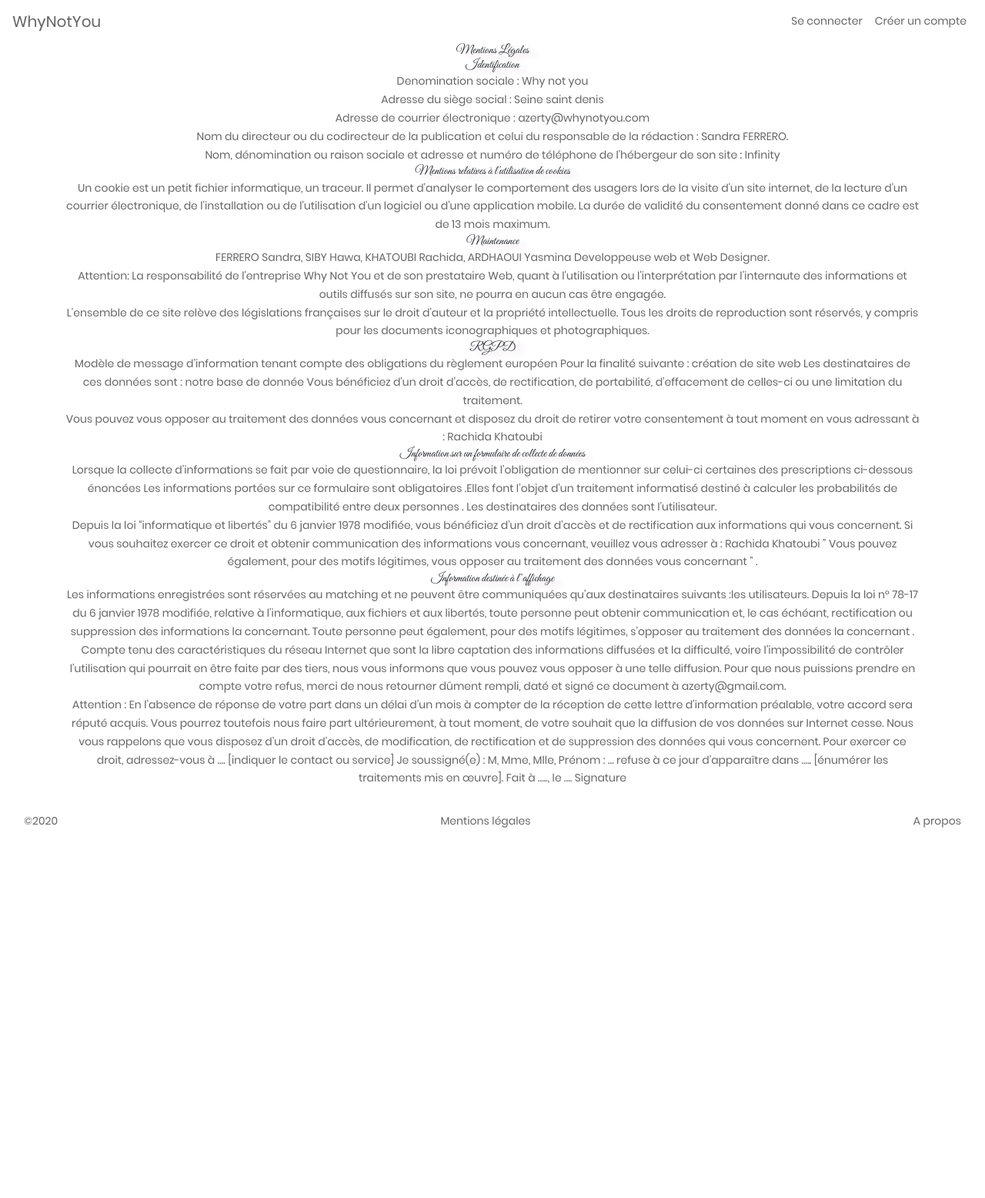
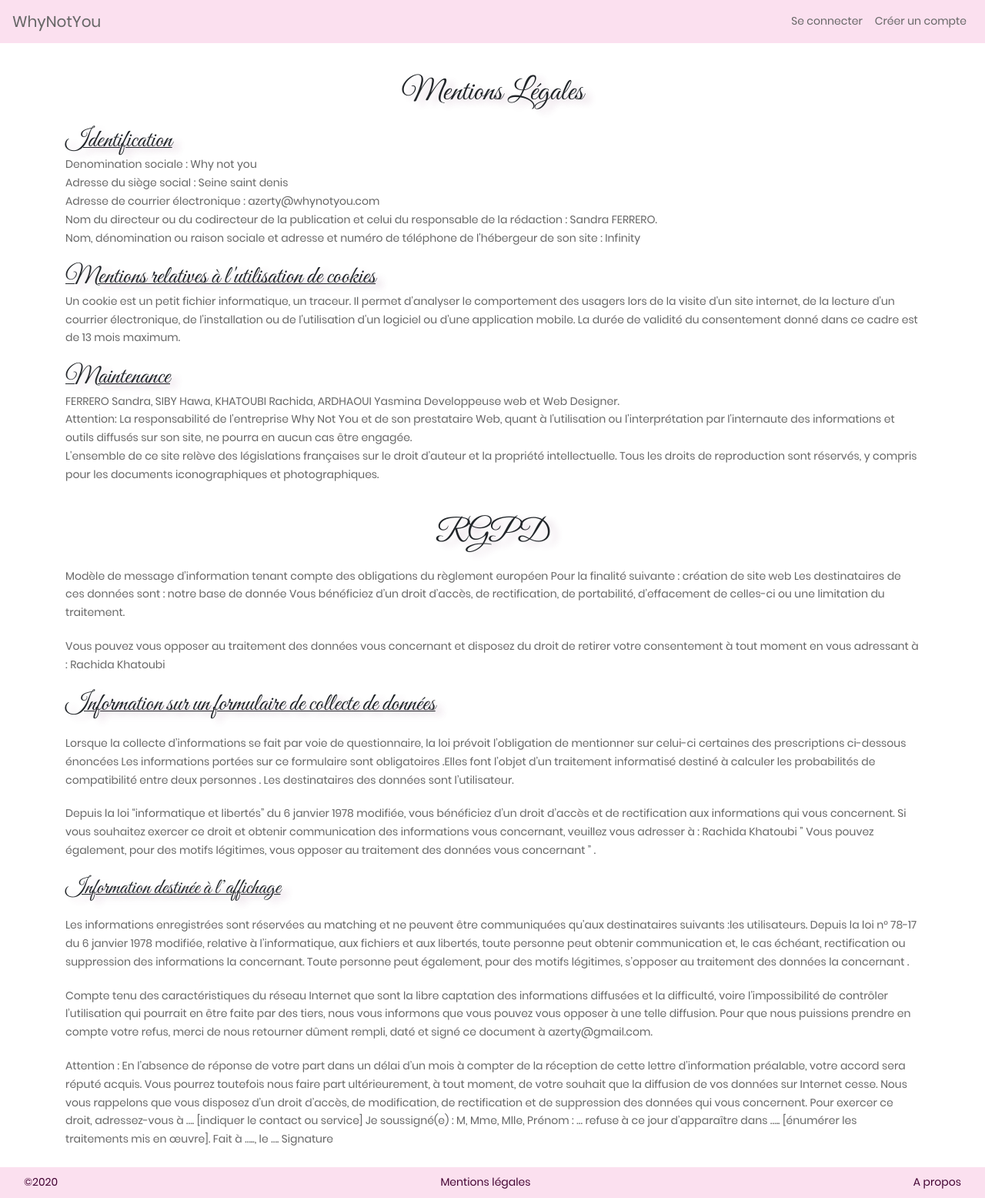
Before and after one commit to sandra-f/WhyNotYou, a PHP site: template templates/autres/rgpd.html.twig in a window 1280 px wide. Shown: the whole page at 77% size. Before the commit the page ends 1075 px from the top, so only its background shows below. Run offline with PHP 8.4, Linux system fonts and the light colour scheme; the template is opened without the code that fills it, so the values that code supplies are empty; some libraries are stand-ins or nearby versions.

Commit message:
ajout css

```diff
--- a/public/css/home.css
+++ b/public/css/home.css
@@ -1,3 +1,18 @@
+
+header{
+    background-color: rgba(248, 194, 223, 0.502);
+}
+#header p{
+    color: rgb(66, 2, 50);
+}
+#header a{
+    color: rgb(66, 2, 50);
+}
+#header a:hover{
+    color: #ce79f0;
+}
+
+
 #contenu {
     background-image:url('../img/porter.jpg');
     background-size: 100% 100%;;
@@ -41,13 +56,7 @@
 
 #titre-h1{
     padding-top: 1px ;
-    padding-bottom: 15px;
-    font-size: 1.8em;
-}
-
-#intro h1{
-    font-size: 2rem;
-
+    padding-bottom: 13px;
 }
 
 .rejoint a{
@@ -78,10 +87,14 @@
     margin-top: -40px;
 }
 
+h1{
+    font-family: 'Great Vibes', cursive;
+    text-shadow: 9px 5px 8px rgba(114, 39, 96, 0.2);
+}
 
-h1, h2, h3, h4{
+h2, h3, h4{
     font-family: 'Great Vibes', cursive;
-    font-size:1em;
+
     text-shadow: 9px 5px 8px rgba(114, 39, 96, 0.2);
 }
 
@@ -191,3 +204,60 @@ h2, h3{
       width: 100%;
     }
   }
+
+
+.marge h1{
+    padding-top: 40px;
+}
+
+
+.mention p{
+    text-align: left;
+}
+.mention h2{
+    text-align: left;
+    text-decoration: underline 1px;
+    margin-top: 20px;
+}
+
+.rgpd h2, h3{
+    text-align: left;
+    text-decoration: underline 1px;
+    margin-top: 20px;
+}
+
+.rgpd p{
+    text-align: left;
+    margin-top: 20px;
+}
+
+.APropos p{
+    margin-top: 20px;
+    margin-bottom: 20px;
+}
+
+
+.APropos h1{
+    padding-top: 40px;
+    padding-bottom: 5px;
+}
+
+footer{
+
+    background-color: rgba(248, 194, 223, 0.502);
+    position: inherit;
+    left: 0;
+    bottom: 0;
+    width: 100%;
+
+}
+#footer p{
+    color: rgb(66, 2, 50);
+}
+
+#footer a{
+    color: rgb(66, 2, 50);
+}
+#footer a:hover{
+    color: #ce79f0;
+}
```
